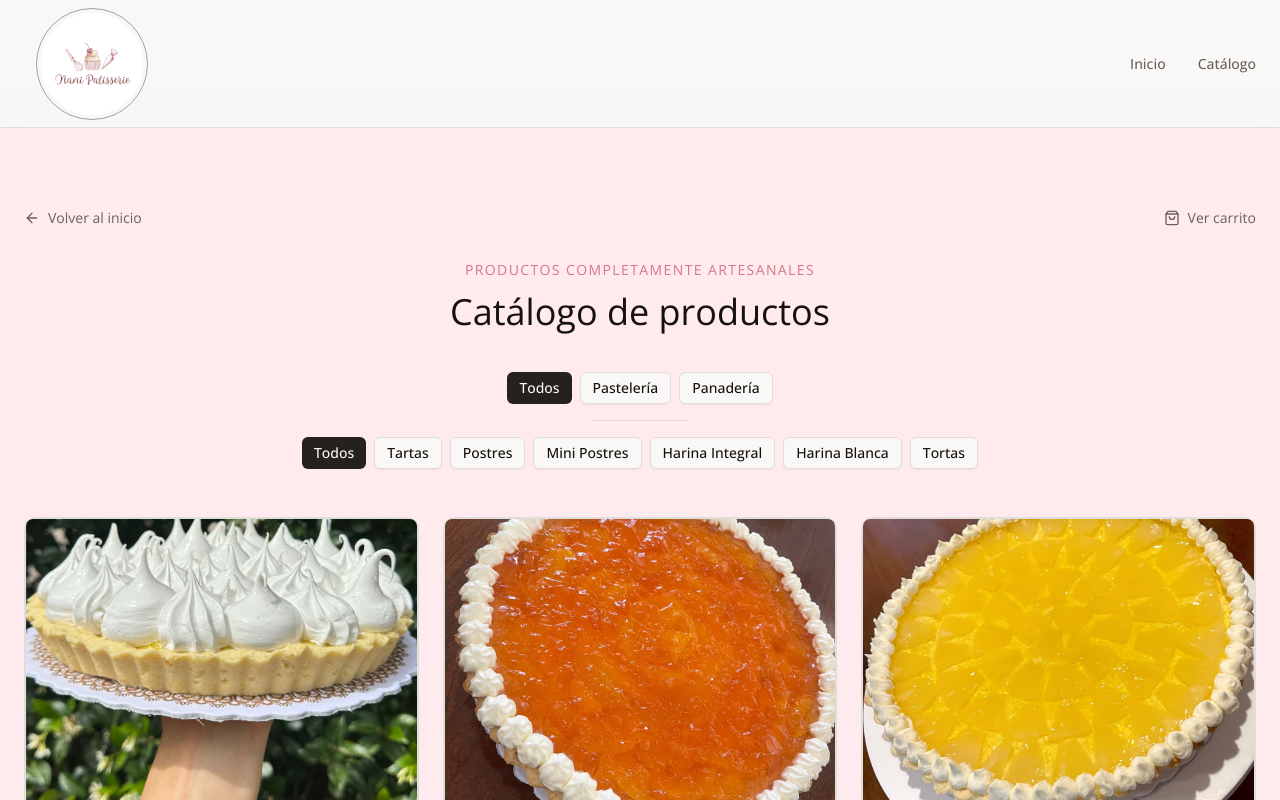
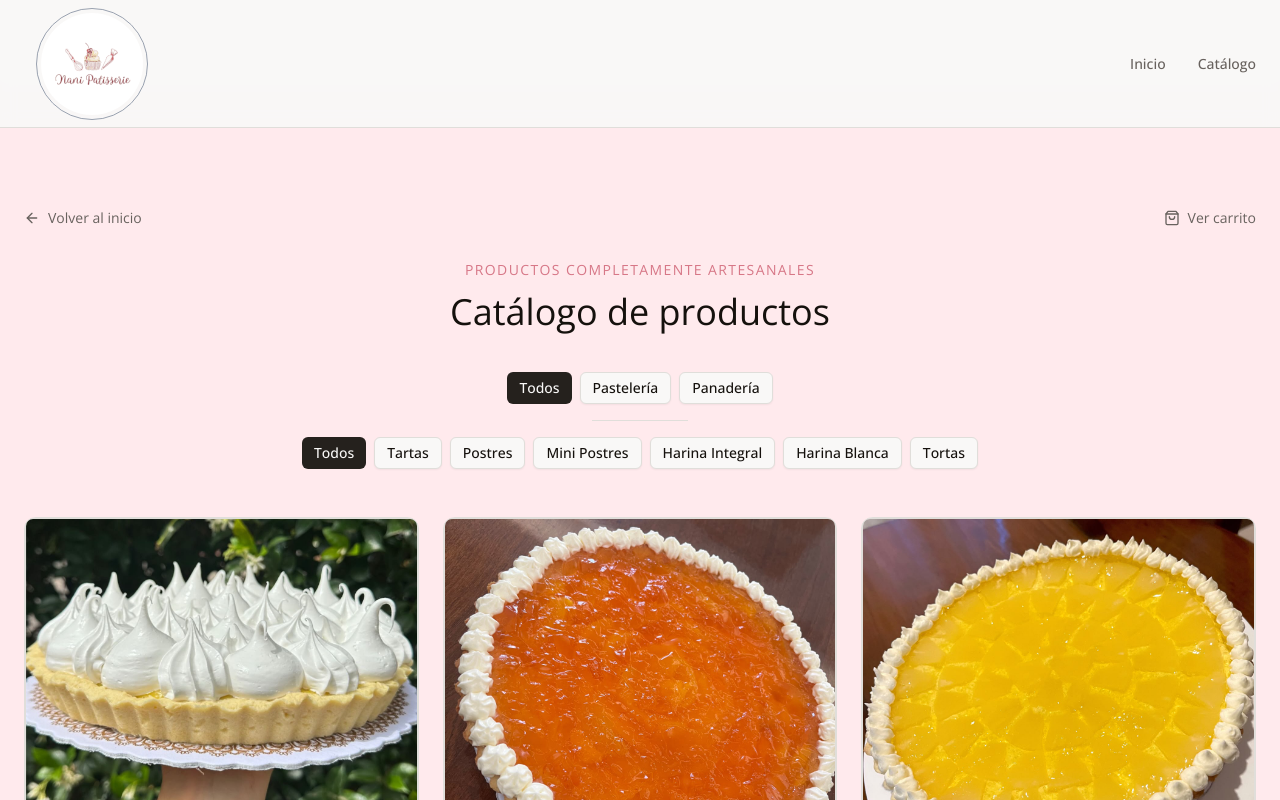
Before and after one commit to BauCatena/nanipattiserie, a Next.js app: page /catalogo in a window 1280 px wide. Shown: the top 800 px of the page. Built offline with nearby package versions, Linux system fonts and the light colour scheme.

Commit message:
Cambio de relación de aspecto de cards

```diff
--- a/components/Card.tsx
+++ b/components/Card.tsx
@@ -51,7 +51,7 @@ export function Card({id, titulo, descripcion, icon, imagen, precio }: CardProps
     return (
       <div className="h-full rounded-lg border border-border bg-card overflow-hidden flex flex-col">
         <Link href={`/catalogo/${id}`} className="block">
-          <div className="relative aspect-[4/3] w-full bg-muted">
+          <div className="relative aspect-[1/1] w-full bg-muted">
             <Image
               src={imagen}
               alt={titulo}
```
